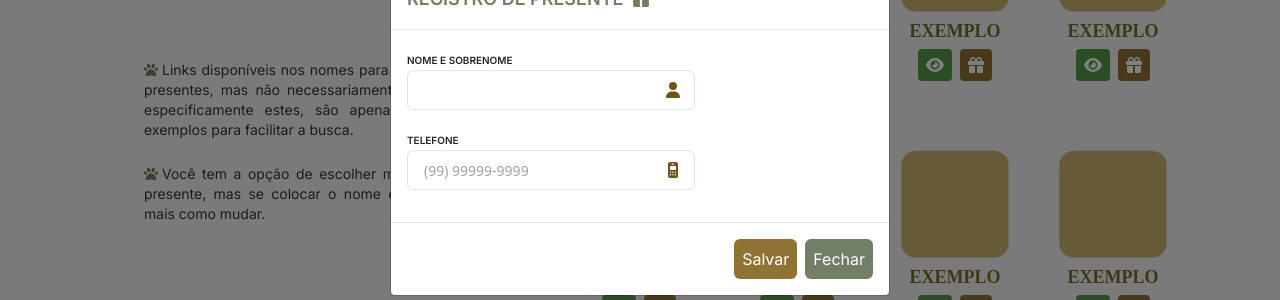
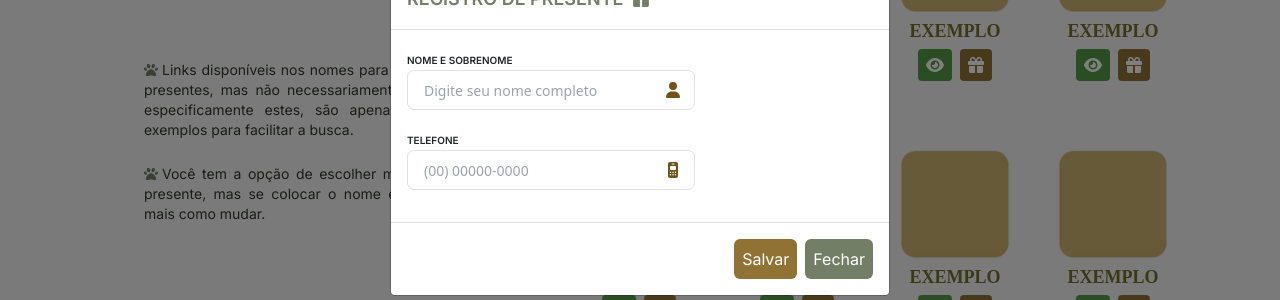
Before and after one commit to VictorLopesz/bridal-shower-frontend, a Next.js app: page / in a window 1280 px wide. Both pictures are taken after a click on the button 660 px from the left and 332 px from the top of the page. Shown: the part 268-568 px from the top of the page. Built offline with nearby package versions, Linux system fonts and the light colour scheme.

Commit message:
algumsas modificações

```diff
--- a/src/app/components/ModalInform/index.tsx
+++ b/src/app/components/ModalInform/index.tsx
@@ -8,6 +8,7 @@ import { faMobileRetro } from '@fortawesome/free-solid-svg-icons';
 import { useForm } from 'react-hook-form';
 import 'bootstrap/dist/css/bootstrap.min.css';
 import InputMask from 'react-input-mask';
+
 
 
 const ModalInform = () => {
@@ -50,6 +51,7 @@ const ModalInform = () => {
   }
 
   const handleClose = () => setShow(false);
+  console.log(handleClose);
   const handleShow = () => setShow(true);
 
 
@@ -68,7 +70,7 @@ const ModalInform = () => {
             </div>
           </Modal.Title>
         </Modal.Header>
-        <Modal.Body className="">
+        <Modal.Body>
           <Form onSubmit={handleSubmit(onSubmit)}>
             <Form.Group className="mb-3" controlId="exampleForm.ControlInput1">
               <label className="uppercase font-semibold text-[10px] -mb-2">Nome e Sobrenome</label>
@@ -78,11 +80,11 @@ const ModalInform = () => {
                     <FontAwesomeIcon icon={faUser} className="text-[#705318]" />
                   </div>
                   <input
-                    type="text"
-                    id="nome"
+                  type='text'
+                    required
+                    id="nome" placeholder="Digite seu nome completo"
                     className="w-full h-full bg-transparent text-blue-gray-700 font-sans font-normal outline outline-0 text-sm px-3 py-2.5 rounded-[7px] border"
                     {...register('nome')}
-                    onFocus={handleFocus}
                   />
                 </div>
               </div>
@@ -94,10 +96,14 @@ const ModalInform = () => {
                   <div className="absolute grid w-5 h-5 place-items-center text-blue-gray-500 top-2/4 right-3 -translate-y-2/4">
                     <FontAwesomeIcon icon={faMobileRetro} className="text-[#705318]" />
                   </div>
-                  <InputMask id="phone" mask="(99) 99999-9999" placeholder="(99) 99999-9999"
+                  <InputMask
+                  mask="(99) 99999-9999" maskChar={null}
+                  type="tel" id="telefone" pattern="[0-9]{3}-[0-9]{3}-[0-9]{4}"
+                    required
+                    placeholder='(00) 00000-0000'
                     className="w-full h-full bg-transparent text-blue-gray-700 font-sans font-normal outline outline-0 text-sm px-3 py-2.5 rounded-[7px] border"
                     {...register('telefone')}
-                  ></InputMask>
+                  />
 
                 </div>
               </div>
@@ -116,10 +122,11 @@ const ModalInform = () => {
           <button className="bg-[#727E65] hover:bg-[#34392d] p-2 rounded-md text-white"
             onClick={handleClose}
           >
+
             Fechar
           </button>
         </Modal.Footer>
-      </Modal>
+      </Modal >
     </>
   );
 }
```
